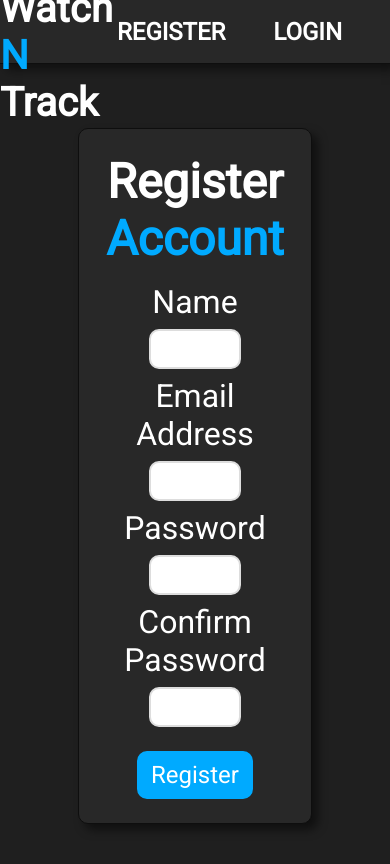
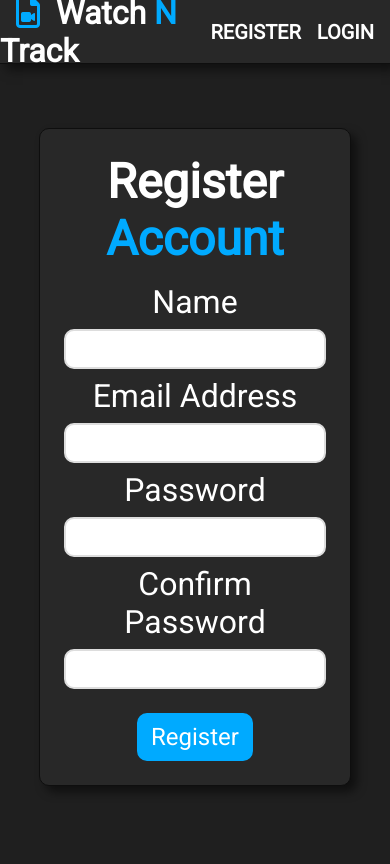
Before and after one commit to cburnjohnson/watch-n-track, a React (Create React App) app in the folder client/: page /register in a window 390 px wide. Shown: the top 864 px of the page. Built offline with nearby package versions, Linux system fonts and the light colour scheme.

Commit message:
initial media queries

```diff
--- a/client/src/style.css
+++ b/client/src/style.css
@@ -89,23 +89,24 @@ input[type='email']:focus {
 }
 
 .list-form input[type='number'] {
+    width: 20%;
     text-align: center;
 }
 
 .list-form input[type='text'] {
-    flex: 8;
+    flex: 1;
+    width: 50%;
     padding: 0.25rem;
     font-size: 1.5rem;
 }
 
 .list-form input[type='number'] {
-    flex: 1;
     padding: 0.25rem;
     font-size: 1.5rem;
 }
 
 .list-form button {
-    flex: 2;
+    width: 10%;
     display: block;
     cursor: pointer;
     font-size: 1.5rem;
@@ -317,3 +318,29 @@ nav ul li a:hover {
     background-color: #d9534f;
     border: 2px solid #81302d;
 }
+
+/* Media Queries */
+@media (max-width: 715px) {
+    .watched-list {
+        width: 90%;
+    }
+
+    .form-container {
+        width: 80vw;
+    }
+
+    .form-group input[type='email'],
+    .form-group input[type='password'],
+    .form-group input[type='text'] {
+        width: 100%;
+    }
+
+    nav h1 {
+        font-size: 2rem;
+    }
+
+    nav ul li {
+        font-size: 1.25rem;
+        margin: 0 1rem 0 0;
+    }
+}
```
